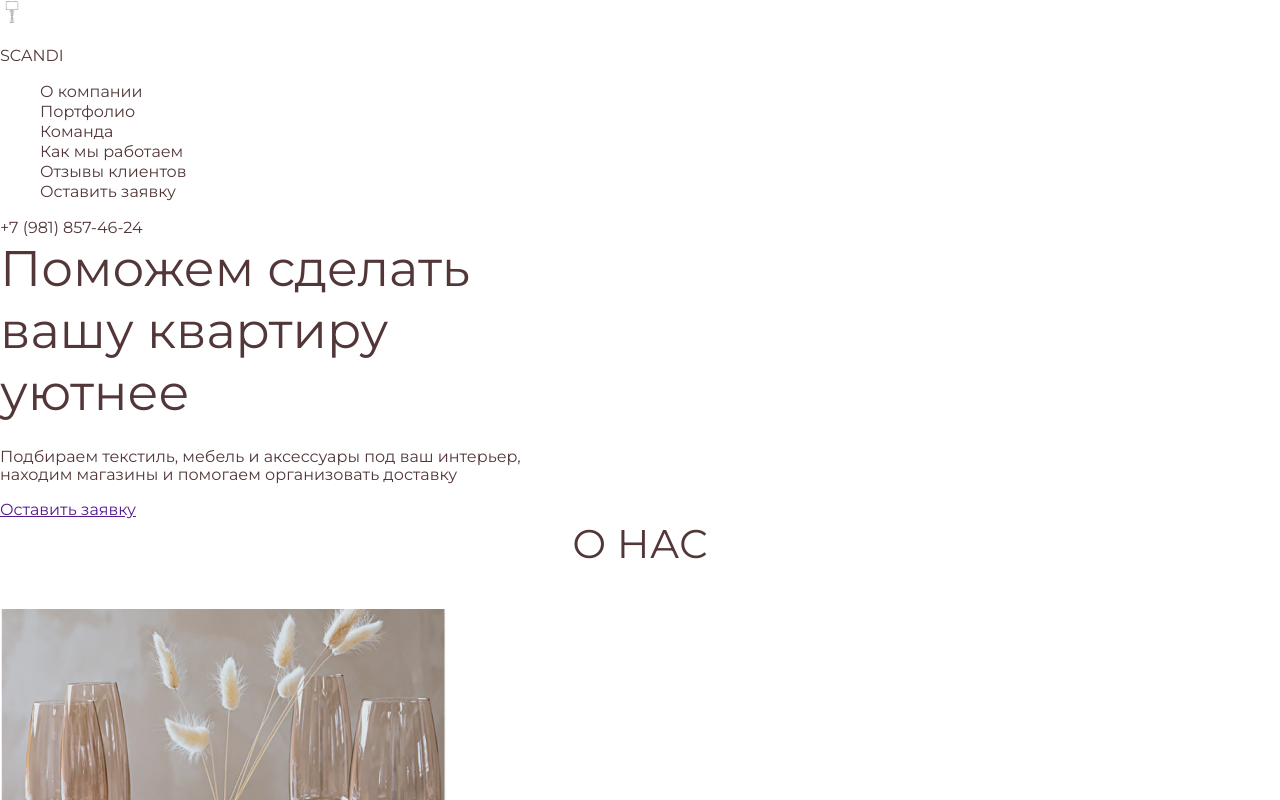
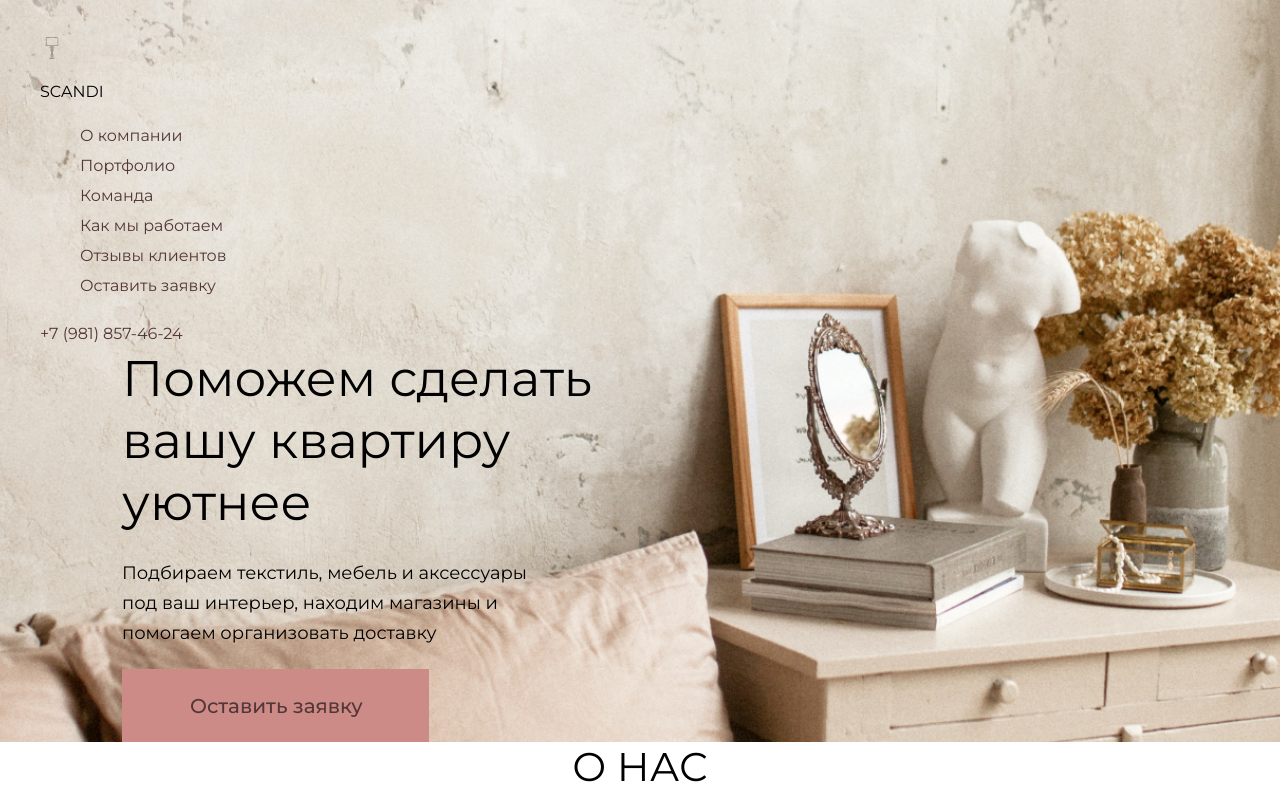
Before and after one commit to fobatom/zaverstayu, a plain HTML site: page index.html in a window 1280 px wide. Shown: the top 800 px of the page. Drawn offline with Linux system fonts and the light colour scheme.

Commit message:
add header and promo

```diff
--- a/css/style.css
+++ b/css/style.css
@@ -365,14 +365,53 @@
          url('../fonts/montserrat-v25-cyrillic-500.woff') format('woff'); /* Chrome 6+, Firefox 3.6+, IE 9+, Safari 5.1+ */
   }
 
-  body {
-     font-family:  'Montserrat', sans-serif;
-     color: #533738;
-  }
 
-  html {
+  element.style {
+}
+
+.promo__text {
+    margin: 0 0 21px;
+}
+*, *::before, *::after {
+    box-sizing: border-box;
+}
+user agent stylesheet
+p {
+    display: block;
+    margin-block-start: 1em;
+    margin-block-end: 1em;
+    margin-inline-start: 0px;
+    margin-inline-end: 0px;
+}
+.page {
+    display: grid;
+    grid-template-rows: max-content 1fr max-content;
+    min-height: 100vh;
+    font-family: "Montserrat", "Arial", sans-serif;
+    font-style: normal;
+    font-size: 18px;
+    line-height: 30px;
+    font-weight: 400;
+    color: var(--brown);
+    background-color: var(--main-color);
+}
+
+html {
      box-sizing: border-box;
-   }
+}
+
+.header {
+     min-height: 715px;
+     padding-top: 36px;
+     background-image: url(../img/promo-bg.jpg);
+     background-repeat: no-repeat;
+     background-size: cover;
+     background-position: center;
+}
+
+a {
+     text-decoration: none;
+}
 
    nav a, .header__logo a, .phone a {
      font-family: 'Montserrat';
@@ -435,3 +474,31 @@ list-style-type: none;
  .promo__content {
      max-width: 534px;
  }
+
+ .promo__text {
+     margin: 0 0 21px;
+     max-width: 439px;
+
+ }
+
+ .container {
+     max-width: 1200px;
+     margin: 0 auto;
+ }
+
+ .container--small {
+     max-width: 1036px;
+ }
+
+ .button {
+     display: inline-block;
+     padding: 25px 66px 24px 68px;
+     font-size: 20px;
+     line-height: 24px;
+     font-weight: 500;
+     color: #533738;
+     background-color: #CC8B86;
+     border: none;
+     transition: 0.3s;
+     cursor: pointer;
+ }
--- a/index.html
+++ b/index.html
@@ -51,12 +51,12 @@
                         <h2 class="section-title section-title--promo">
                             Поможем сделать вашу квартиру уютнее
                         </h2>
-                        <p>
+                        <p class="promo__text">
                             Подбираем текстиль, мебель и аксессуары
                             под ваш интерьер, находим магазины
                             и помогаем организовать доставку
                         </p>
-                        <a href="">
+                        <a class="button" href="#feedback">
                             Оставить заявку
                         </a>
                     </div>
```
Also changed, not shown: img/promo-bg.jpg (added).
